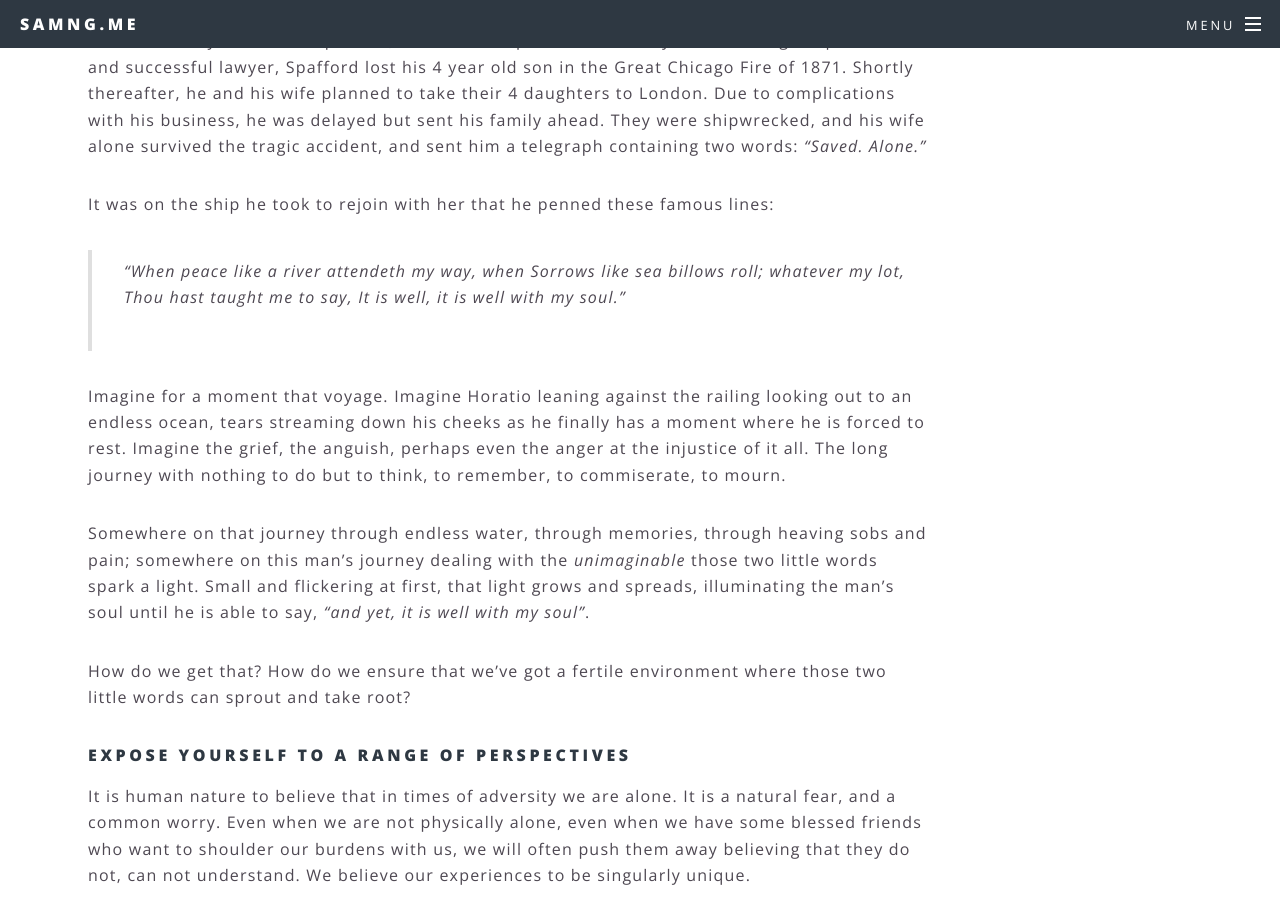
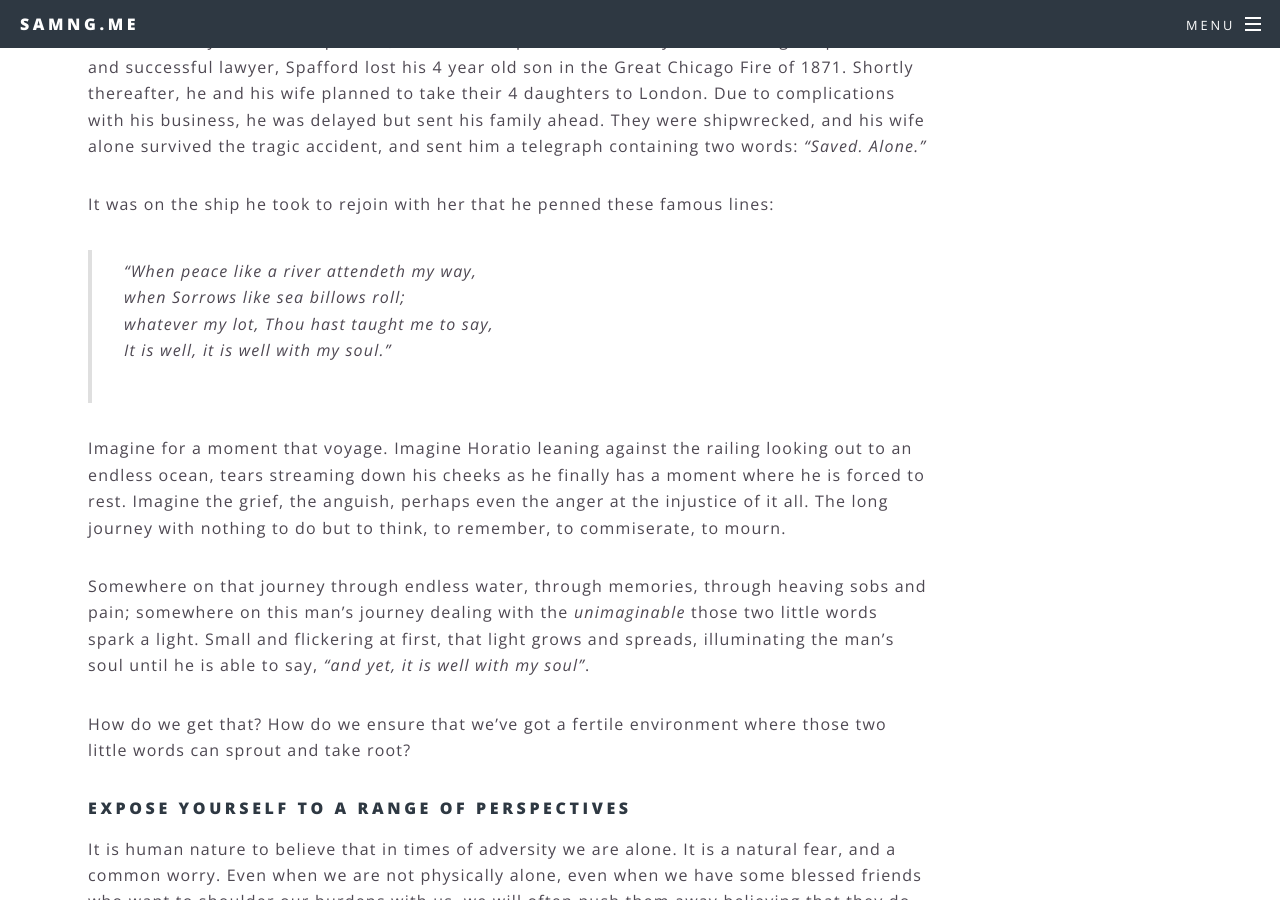
Before and after one commit to samng96/samng.me, a Jekyll site: the page built from letters-to-my-son/_posts/2022-02-25-and-yet.markdown, in a window 1280 px wide and 900 px high, scrolled down 1644 px. Built offline with Jekyll 4.4.1, drawn with Linux system fonts in a browser that asks for light colours.

Commit message:
fixed spacing

```diff
--- a/letters-to-my-son/_posts/2022-02-25-and-yet.markdown
+++ b/letters-to-my-son/_posts/2022-02-25-and-yet.markdown
@@ -33,9 +33,9 @@ I love the story of Horatio Spafford, the man who penned one of my favorite song
 
 It was on the ship he took to rejoin with her that he penned these famous lines:
 
->"When peace like a river attendeth my way,
->when Sorrows like sea billows roll;
->whatever my lot, Thou hast taught me to say,
+>"When peace like a river attendeth my way,<br>
+>when Sorrows like sea billows roll;<br>
+>whatever my lot, Thou hast taught me to say,<br>
 >It is well, it is well with my soul."
 
 Imagine for a moment that voyage. Imagine Horatio leaning against the railing looking out to an endless ocean, tears streaming down his cheeks as he finally has a moment where he is forced to rest. Imagine the grief, the anguish, perhaps even the anger at the injustice of it all. The long journey with nothing to do but to think, to remember, to commiserate, to mourn.
```
